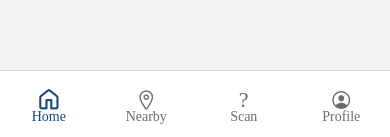
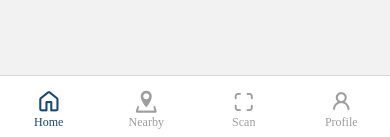
Before and after one commit to Syah-Git/MyJT, a React Native app: screen / in a window 390 px wide. Shown: the part 704-841 px from the top of the page. Built offline with nearby package versions, Linux system fonts and the light colour scheme.

Commit message:
app before button push fill

```diff
--- a/App.jsx
+++ b/App.jsx
@@ -1,12 +1,15 @@
 import React from 'react';
 import { NavigationContainer } from '@react-navigation/native';
 import { createBottomTabNavigator } from '@react-navigation/bottom-tabs';
+import { StyleSheet } from 'react-native';
 import HomeScreen from './src/screens/HomeScreen';
 import NearbyScreen from './src/screens/NearbyScreen';
 import ScanScreen from './src/screens/ScanScreen';
 import ProfileScreen from './src/screens/ProfileScreen';
 import Ionicons from 'react-native-vector-icons/Ionicons';
 import Octicons from 'react-native-vector-icons/Octicons';
+import Entypo from 'react-native-vector-icons/Entypo';
+
 
 const Tab = createBottomTabNavigator();
 
@@ -16,33 +19,23 @@ export default function App() {
       <Tab.Navigator
         screenOptions={({ route }) => ({
           tabBarIcon: ({ color, size }) => {
-            size = 22; // Adjust the icon size here
+            size = styles.iconSize.size; // Use icon size from styles
             if (route.name === 'Home') {
               return <Octicons name="home" size={size} color={color} />;
             } else if (route.name === 'Nearby') {
-              return <Ionicons name="location-outline" size={size} color={color} />;
+              return <Entypo name="location" size={size} color={color} />;
             } else if (route.name === 'Scan') {
-              return <Octicons name="scan" size={size} color={color} />;
+              return <Ionicons name="scan" size={size} color={color} />;
             } else if (route.name === 'Profile') {
-              return <Ionicons name="person-circle-outline" size={size} color={color} />;
+              return <Octicons name="person" size={size} color={color} />;
             }
           },
           tabBarActiveTintColor: '#17467C',
-          tabBarInactiveTintColor: '#6b6b6b',
+          tabBarInactiveTintColor: '#9E9E9E',
           headerShown: false,
-          tabBarStyle: {
-            height: 70, // Adjust the height of the tab bar
-            paddingBottom: 15, // Space between icon and bottom edge
-            paddingTop: 10, // Space between top edge and icon
-          },
-          tabBarIconStyle: {
-            marginBottom: -4, // Adjust the space between icon and label
-          },
-          tabBarLabelStyle: {
-            fontFamily: 'MyCustomFont', // Your custom font
-            fontSize: 14, // Adjust the font size
-            marginTop: -6, // Adjust the space between label and icon
-          },
+          tabBarStyle: styles.tabBarStyle,
+          tabBarIconStyle: styles.tabBarIconStyle,
+          tabBarLabelStyle: styles.tabBarLabelStyle,
         })}
       >
         <Tab.Screen name="Home" component={HomeScreen} />
@@ -53,3 +46,23 @@ export default function App() {
     </NavigationContainer>
   );
 }
+
+//StyleSheet
+const styles = StyleSheet.create({
+  tabBarStyle: {
+    height: 65, // Adjust the height of the tab bar
+    paddingBottom: 10, // Space between icon and bottom edge
+    paddingTop: 10, // Space between top edge and icon
+  },
+  tabBarIconStyle: {
+    marginBottom: 0, // Adjust the space between icon and label
+  },
+  tabBarLabelStyle: {
+    fontFamily: 'UrbanistSemiBold', // Your custom font
+    fontSize: 12, // Adjust the font size
+    marginTop: -2, // Adjust the space between label and icon
+  },
+  iconSize: {
+    size: 22, // Define icon size here
+  },
+});
```
